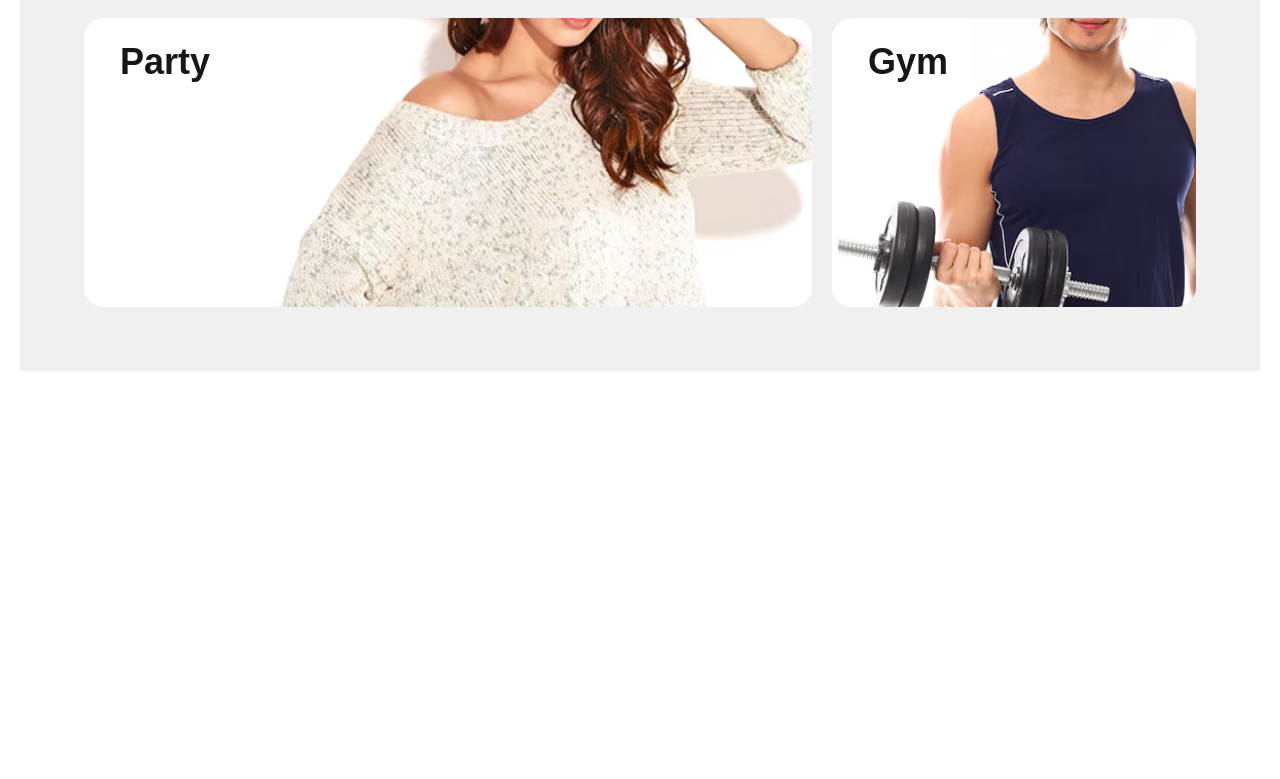
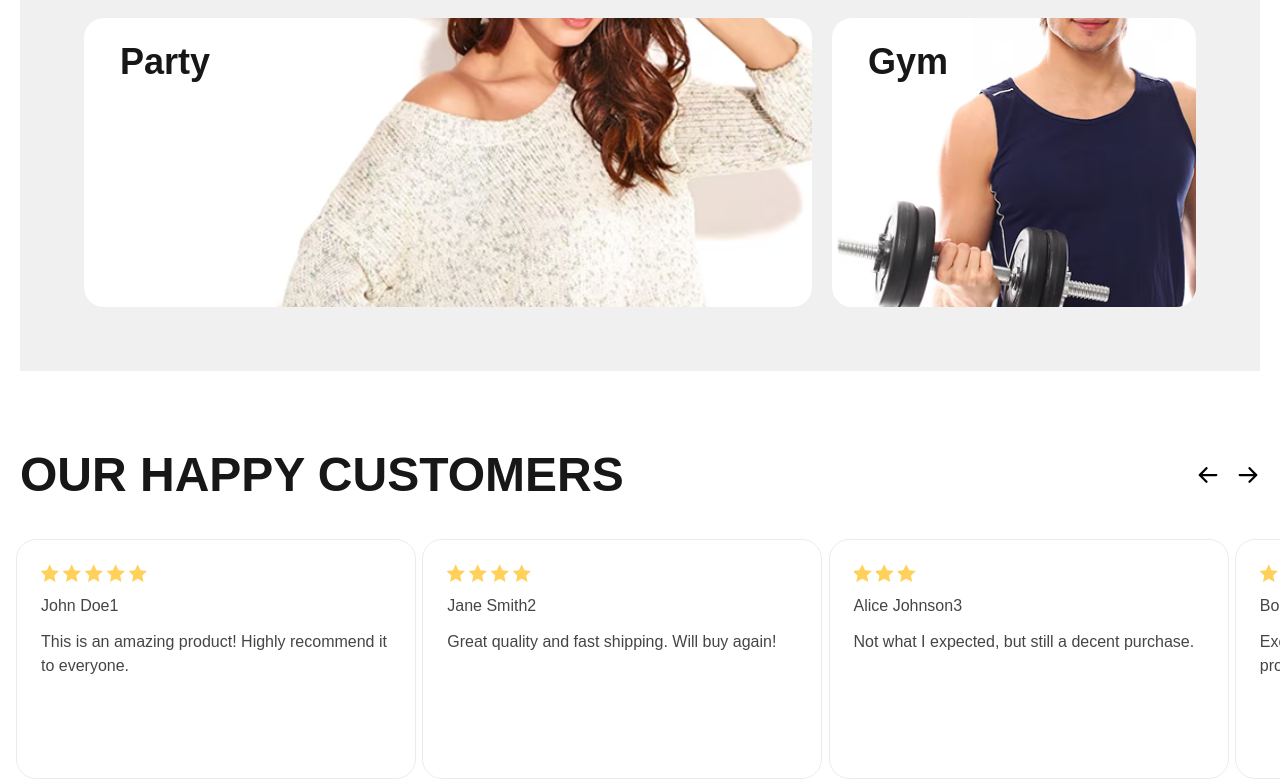
Before and after one commit to mnias/practice-store, a Next.js app: page / in a window 1280 px wide. Shown: the part 2642-3421 px from the top of the page. Before the commit the page ends 3013 px from the top, so only its background shows below. Built offline with nearby package versions, Linux system fonts and the light colour scheme.

Commit message:
review 컴포넌트들 추가

```diff
--- a/src/app/page.tsx
+++ b/src/app/page.tsx
@@ -3,6 +3,7 @@ import Header from '@/components/main/header/header';
 import Promotion from '@/components/main/promotion/promotion';
 import ProductGroups from '@/components/main/product-groups/product-groups';
 import BrowseByDressStyle from '@/components/main/browse-by-dress-style/browse-by-dress-style';
+import Reviews from '@/components/main/reviews/reviews';
 
 export default function Home() {
   return (
@@ -14,6 +15,7 @@ export default function Home() {
       {/* <ProductGroups productGroups={productGroups} /> */}
       <ProductGroups />
       <BrowseByDressStyle />
+      <Reviews />
     </>
     // </div>
   );
--- /dev/null
+++ b/src/components/common/review/review.tsx
@@ -0,0 +1,3 @@
+export default function Review() {
+  return <div></div>;
+}
--- a/src/components/main/product-groups/product-groups.tsx
+++ b/src/components/main/product-groups/product-groups.tsx
@@ -2,19 +2,19 @@
 
 import ProductGroup from '@/components/common/product-group/product-group';
 import { ProductGroup as ProductGroupType } from '@/types/product-group/product-group';
-import { useState } from 'react';
 
 // interface Props {
 //   productGroups: ProductGroupType[];
 // }
 
 // export default function ProductGroups({ productGroups }: Props) {
-export default function ProductGroups() {
-  const [productGroups, setProductGroups] = useState<ProductGroupType[]>([
+
+const productGroups: ProductGroupType[] = [
   {
     title: 'NEW ARRIVALS',
     products: [
       {
+        id: 1,
         name: 'New Arrival',
         src: '/products/checkered-shirt.png',
         star: 4.5,
@@ -22,6 +22,7 @@ export default function ProductGroups() {
         listPrice: 120,
       },
       {
+        id: 2,
         name: 'New Arrival',
         src: '/products/checkered-shirt.png',
         star: 4.5,
@@ -29,6 +30,7 @@ export default function ProductGroups() {
         listPrice: 120,
       },
       {
+        id: 3,
         name: 'New Arrival',
         src: '/products/checkered-shirt.png',
         star: 4.5,
@@ -36,6 +38,7 @@ export default function ProductGroups() {
         listPrice: 120,
       },
       {
+        id: 4,
         name: 'New Arrival',
         src: '/products/checkered-shirt.png',
         star: 4.5,
@@ -48,6 +51,7 @@ export default function ProductGroups() {
     title: 'TOP SELLING',
     products: [
       {
+        id: 5,
         name: 'Best Seller',
         src: '/products/checkered-shirt.png',
         star: 4.5,
@@ -55,6 +59,7 @@ export default function ProductGroups() {
         listPrice: 120,
       },
       {
+        id: 6,
         name: 'Best Seller',
         src: '/products/checkered-shirt.png',
         star: 4.5,
@@ -62,6 +67,7 @@ export default function ProductGroups() {
         listPrice: 120,
       },
       {
+        id: 7,
         name: 'Best Seller',
         src: '/products/checkered-shirt.png',
         star: 4.5,
@@ -69,6 +75,7 @@ export default function ProductGroups() {
         listPrice: 120,
       },
       {
+        id: 8,
         name: 'Best Seller',
         src: '/products/checkered-shirt.png',
         star: 4.5,
@@ -78,7 +85,9 @@ export default function ProductGroups() {
     ],
   },
   // Add more product groups as needed
-  ]);
+];
+
+export default function ProductGroups() {
   return (
     <div className="mx-auto w-full max-w-[1240px] divide-y divide-[#000]/10">
       {productGroups.map(productGroup => {
--- /dev/null
+++ b/src/components/main/reviews/reveiw.tsx
@@ -0,0 +1,55 @@
+import StarRating from '@/components/common/button/star-rating';
+import { Review as ReviewType } from '@/types/review/review.interface';
+import React from 'react';
+
+interface Props {
+  review: ReviewType;
+}
+
+export default function Review({ review }: Props) {
+  const reviewRef = React.useRef<HTMLDivElement>(null);
+  const [isBlur, setIsBlur] = React.useState(false);
+
+  React.useEffect(() => {
+    const observer = new IntersectionObserver(
+      ([entry]) => {
+        if (entry.isIntersecting) {
+          setIsBlur(false);
+        } else {
+          setIsBlur(true);
+        }
+      },
+      {
+        root: null,
+        rootMargin: '0px',
+        threshold: 0.5,
+      },
+    );
+
+    if (reviewRef.current) {
+      observer.observe(reviewRef.current);
+    }
+
+    const currentRef = reviewRef.current;
+
+    return () => {
+      if (currentRef) {
+        observer.unobserve(currentRef);
+      }
+    };
+  }, []);
+
+  return (
+    <div
+      className={`flex h-[10rem] w-[22.5rem] flex-col gap-3 rounded-[20px] border border-[#000]/10 p-6 transition-all duration-300 ease-in-out md:h-[15rem] md:w-[25rem] ${isBlur ? 'opacity-50 blur-sm' : 'blur-0 opacity-80'} `}
+      ref={reviewRef}
+    >
+      <StarRating starRating={review.starRating} />
+      <div>
+        {review.name}
+        {review.id}
+      </div>
+      <div>{review.reviewContents}</div>
+    </div>
+  );
+}
--- /dev/null
+++ b/src/components/main/reviews/reviews.tsx
@@ -0,0 +1,113 @@
+'use client';
+
+import { Review as ReviewType } from '@/types/review/review.interface';
+import Image from 'next/image';
+import { Swiper as SwiperClass } from 'swiper';
+import { Swiper, SwiperSlide } from 'swiper/react';
+
+import 'swiper/css';
+import Review from './reveiw';
+
+const reviews: ReviewType[] = [
+  {
+    id: 1,
+    name: 'John Doe',
+    reviewContents: 'This is an amazing product! Highly recommend it to everyone.',
+    starRating: 5,
+  },
+  {
+    id: 2,
+    name: 'Jane Smith',
+    reviewContents: 'Great quality and fast shipping. Will buy again!',
+    starRating: 4,
+  },
+  {
+    id: 3,
+    name: 'Alice Johnson',
+    reviewContents: 'Not what I expected, but still a decent purchase.',
+    starRating: 3,
+  },
+  {
+    id: 4,
+    name: 'Bob Brown',
+    reviewContents: 'Excellent customer service and a fantastic product!',
+    starRating: 5,
+  },
+  {
+    id: 5,
+    name: 'Charlie White',
+    reviewContents: 'Good value for money, but the size runs small.',
+    starRating: 4,
+  },
+  {
+    id: 6,
+    name: 'Diana Green',
+    reviewContents: 'I love this! It fits perfectly and looks great.',
+    starRating: 5,
+  },
+];
+
+export default function Reviews() {
+  return (
+    <div className="flex flex-col">
+      <div className="mx-6 mt-12.5 flex max-w-[1240px] flex-row justify-between md:mx-6 md:mt-[5rem] xl:mx-auto xl:w-full">
+        <span className="text-5xl font-bold">OUR HAPPY CUSTOMERS</span>
+        <div className="flex flex-row gap-4">
+          <button>
+            <Image src="/arrow_left.svg" alt="previous review" width={24} height={24} />
+          </button>
+          <button>
+            <Image className="rotate-180" src="/arrow_left.svg" alt="next review" width={24} height={24} />
+          </button>
+        </div>
+      </div>
+      <div className="mt-6 md:mt-10">
+        <Swiper
+          spaceBetween={20}
+          slidesOffsetBefore={16}
+          slidesOffsetAfter={16}
+          breakpoints={{
+            390: {
+              slidesPerView: 1,
+              slidesOffsetBefore: 16,
+              slidesOffsetAfter: 16,
+            },
+            480: {
+              slidesPerView: 1.2,
+            },
+            540: {
+              slidesPerView: 1.4,
+            },
+            640: {
+              slidesPerView: 1.6,
+            },
+            870: {
+              slidesPerView: 2.2,
+            },
+            1280: {
+              slidesPerView: 3.2,
+            },
+            1440: {
+              slidesOffsetBefore: 100,
+              slidesOffsetAfter: 100,
+              slidesPerView: 3.6,
+            },
+            1680: {
+              slidesOffsetBefore: 100,
+              slidesOffsetAfter: 100,
+              slidesPerView: 4,
+            },
+          }}
+        >
+          {reviews.map(review => {
+            return (
+              <SwiperSlide key={review.id}>
+                <Review review={review} />
+              </SwiperSlide>
+            );
+          })}
+        </Swiper>
+      </div>
+    </div>
+  );
+}
```
Also changed, not shown: public/arrow_left.svg (added), public/verified.svg (added). Lines whose indentation alone changed are shown as unchanged.
